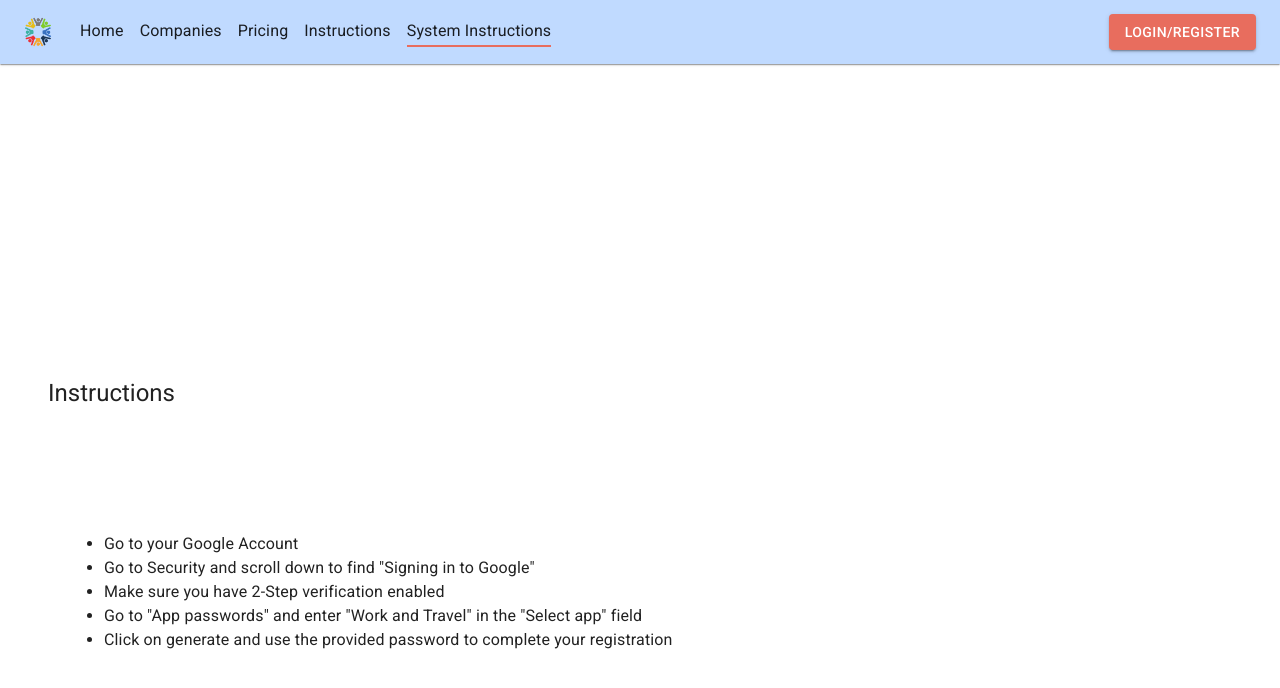
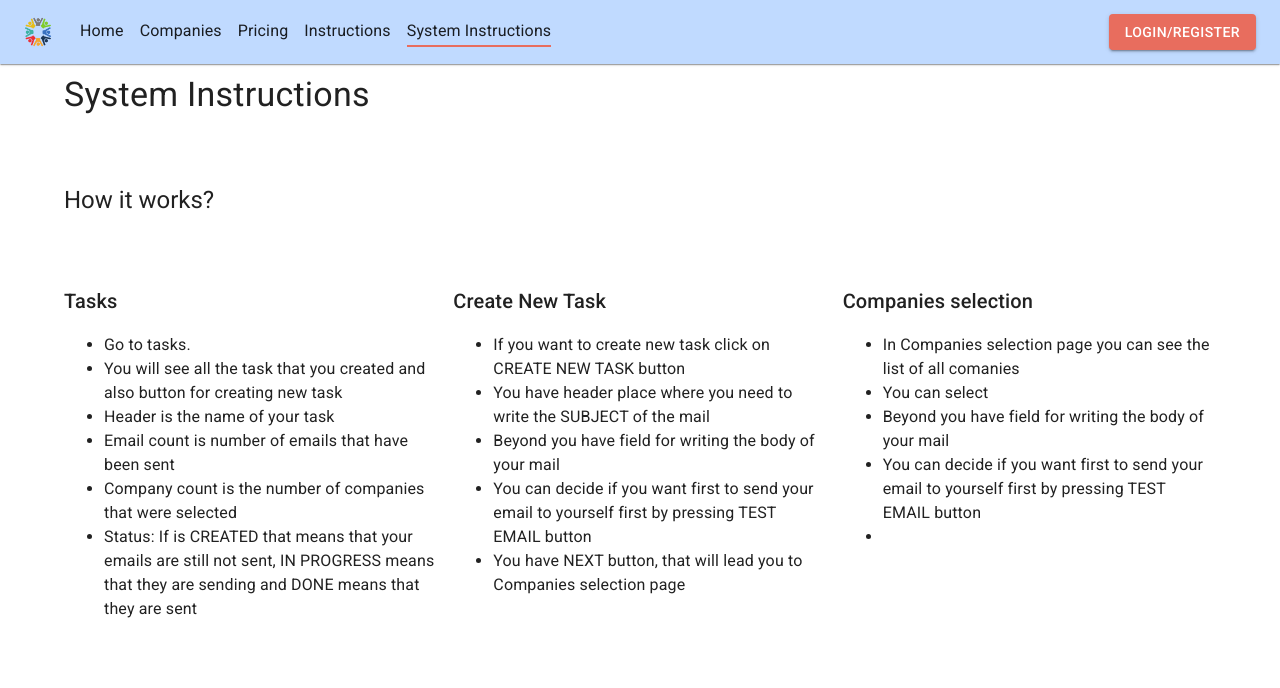
Before and after one commit to AArlauskas/Software-Engineering-Work-and-Travel, a React (Create React App) app in the folder wt-frontend/: page /system-instructions in a window 1280 px wide. Shown: the top 688 px of the page. Built offline with nearby package versions, Linux system fonts and the light colour scheme.

Commit message:
Adding text in System Instructions

```diff
--- a/wt-frontend/src/containers/SystemInstructionsPage/SystemInstructionsPage.jsx
+++ b/wt-frontend/src/containers/SystemInstructionsPage/SystemInstructionsPage.jsx
@@ -4,30 +4,48 @@ import { Grid, Typography } from "@mui/material";
 const SystemInstructionsPage = () => {
     return (
         <Grid className="container" container spacing={2}>
-      <Grid item xs={4} />
-      <Grid item xs={4} md={8} alignItems="center">
+            <Grid item xs={12}>
+                <Typography variant="h4">System Instructions</Typography>
             </Grid>
-      <Grid item xs={4} />
-      <Grid item xs={12} />
-      <Typography variant="h5">Instructions</Typography>
-      <Grid item xs={4} />
-      <Grid item xs={4} md={8} alignItems="center">
+            <Grid item xs={12}>
+                <Typography variant="h5">How it works?</Typography>
+            </Grid>
+            <Grid item xs={12} md={4} alignItems="center">
+                <Typography variant="h6">Tasks</Typography>
                 <ul>
-          <li>Go to your Google Account</li>
-          <li>Go to Security and scroll down to find "Signing in to Google"</li>
-          <li>Make sure you have 2-Step verification enabled</li>
-          <li>
-            Go to "App passwords" and enter "Work and Travel" in the "Select
-            app" field
-          </li>
-          <li>
-            Click on generate and use the provided password to complete your
-            registration
-          </li>
+                    <li>Go to tasks.</li>
+                    <li>You will see all the task that you created and also button for creating new task </li>
+                    <li>Header is the name of your task</li>
+                    <li>Email count is number of emails that have been sent</li>
+                    <li>Company count is the number of companies that were selected</li>
+                    <li>Status: If is CREATED that means that your emails are still not sent, IN PROGRESS means that they are sending
+                        and DONE means that they are sent</li>
+                </ul>
+            </Grid>
+            <Grid item xs={12} md={4} alignItems="center">
+                <Typography variant="h6">Create New Task</Typography>
+                <ul>
+                    <li>If you want to create new task click on CREATE NEW TASK button</li>
+                    <li>You have header place where you need to write the SUBJECT of the mail</li>
+                    <li>Beyond you have field for writing the body of your mail </li>
+                    <li>You can decide if you want first to send your email to yourself first by pressing TEST EMAIL button </li>
+                    <li>You have NEXT button, that will lead you to Companies selection page</li>
+                </ul>
+            </Grid>
+            <Grid item xs={12} md={4} alignItems="center">
+                <Typography variant="h6">Companies selection</Typography>
+                <ul>
+                    <li>In Companies selection page you can see the list of all comanies</li>
+                    <li>You can select </li>
+                    <li>Beyond you have field for writing the body of your mail </li>
+                    <li>You can decide if you want first to send your email to yourself first by pressing TEST EMAIL button </li>
+                    <li></li>
                 </ul>
             </Grid>
             <Grid item xs={4} />
         </Grid>
+
+
     );
 };
 
```
Lines whose indentation alone changed are shown as unchanged.
